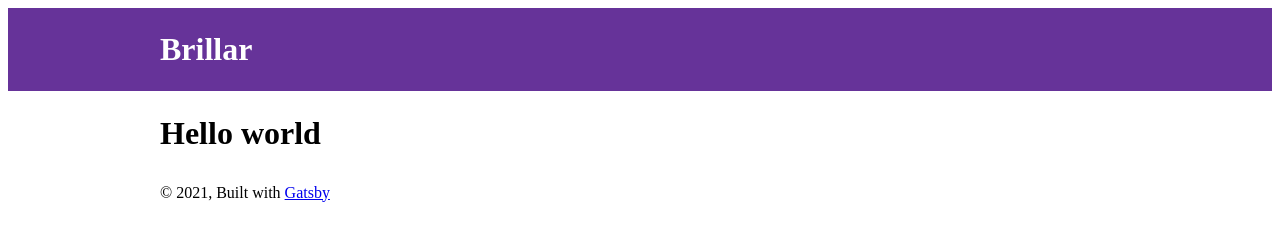
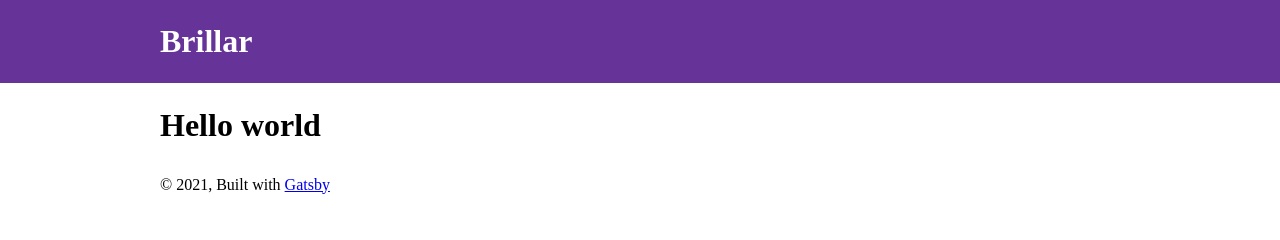
Before and after one commit to PatrykFij/Brillar, a Gatsby site: page / in a window 1280 px wide. Built offline with nearby package versions, Linux system fonts and the light colour scheme; Gatsby itself is replaced by a stand-in of ours.

Commit message:
Added global css file

```diff
--- /dev/null
+++ b/src/pages/index.css
@@ -0,0 +1,3 @@
+body {
+    margin: 0;
+}
--- a/src/pages/index.tsx
+++ b/src/pages/index.tsx
@@ -1,5 +1,6 @@
 import React, { FC } from "react";
 import Layout from "../components/Layout/Layout";
+import "./index.css";
 
 const IndexPage: FC = () => {
     return (
```
